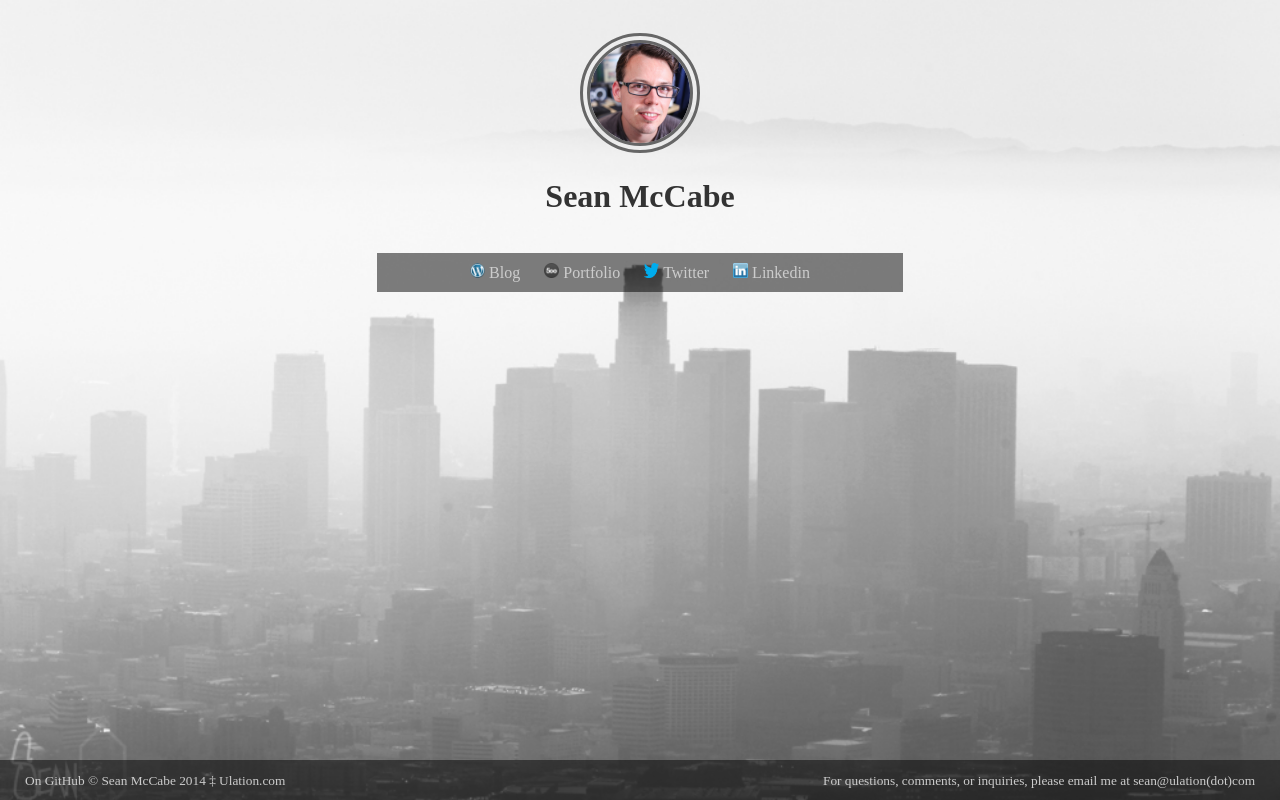
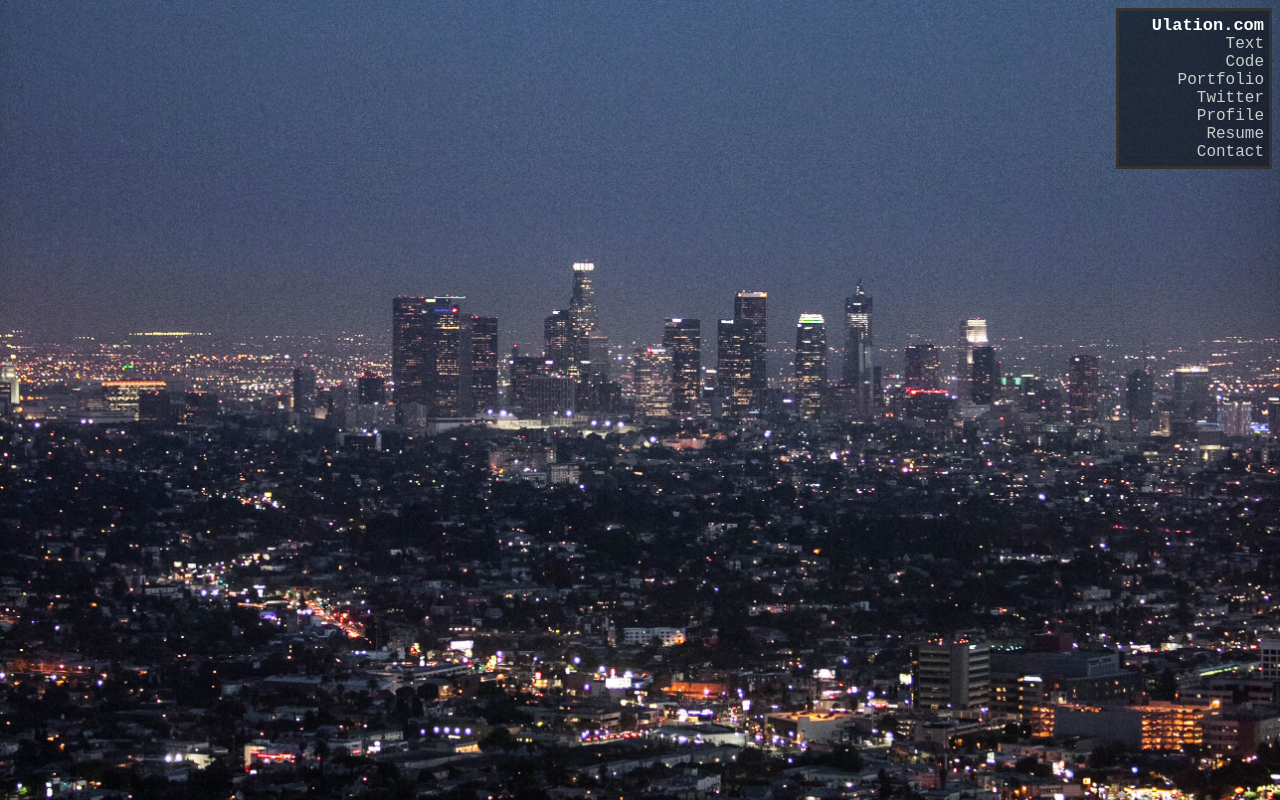
Before and after one commit to SeanLeftBelow/dotcom, a plain HTML site: page index.html in a window 1280 px wide. Drawn offline with Linux system fonts and the light colour scheme; a web font is replaced by a local one.

Commit message:
Work in progress

```diff
--- a/index.html
+++ b/index.html
@@ -7,37 +7,20 @@
   <meta name="description" content="Ulation.com" />
   <link rel="stylesheet" type="text/css" href="style.css">
   <link rel="icon" type="image/png" href="favicon.ico" />
-  <link href='http://fonts.googleapis.com/css?family=Overlock|Raleway+Dots' rel='stylesheet' type='text/css'>
   <script src="google.js" type="text/javascript"></script>
+  <link href="://fonts.googleapis.com/css?family=VT323" rel="stylesheet">
 </head>
 <body>
-  <header>
-    <img class="profile" src="img/profile.jpg" width="100px" height="100px">
-    <h1>Sean McCabe</h1>
-  <div id="header">
-    <center>
-    <ul>
-      <li>
-        <img src="icon/wordpress.png" width="15px" height="15px" />
-        <a href="http://ulation.com/blog">Blog</a></li>
-      <li>
-        <img src="icon/500px.png" width="15px" height="15px" />
-        <a href="http://500px.com/mccabester">Portfolio</a></li>
-      <li>
-        <img src="icon/twitter.png" width="15px" height="15px" />
-        <a href="https://twitter.com/SeanLeftBelow">Twitter</a></li>
-      <li>
-        <img src="icon/linkedin.png" width="15px" height="15px" />
-        <a href="http://www.linkedin.com/in/seanpmccabe">Linkedin</a></li>
+  <div id="links">
+    <ul><h1>Ulation.com</h1>
+      <li><a href="http://ulation.com/blog">Text</a></li>
+      <li><a href="https://github.com/SeanLeftBelow">Code</a></li>
+      <li><a href="http://500px.com/mccabester">Portfolio</a></li>
+      <li><a href="https://twitter.com/SeanLeftBelow">Twitter</a></li>
+      <li><a href="http://www.linkedin.com/in/seanpmccabe">Profile</a></li>
+      <li><a href="https://ulation.com/resume">Resume</a></li>
+      <li><a mail="sean@ulation.com">Contact</a></li>
     </ul>
-    </center>
   </div>
-  </header>
-<div id="footer">
-  <footer>
-    <p class="left">On <a href="https://github.com/ulation/dotcom/">GitHub</a> &copy; Sean McCabe 2014 &#8225; Ulation.com</p>
-    <p class="right">For questions, comments, or inquiries, please email me at sean&#64;ulation(dot)com <!--/ <a href="http://ulation.com/resume/">Resume</a>--></p>
-  </footer>
-</div>
 </body>
 </html>
--- a/style.css
+++ b/style.css
@@ -7,77 +7,47 @@ html {
   overflow-x: hidden;
   overflow-y: auto;
 
-  background: url(img/bg.jpg) no-repeat center center fixed;
+  background: no-repeat center center fixed,
+    url(bg/001.jpg);
   -webkit-background-size: cover;
   -moz-background-size: cover;
   -o-background-size: cover;
   background-size: cover;
   background-repeat: no-repeat;
   background-position: center center;
-   }
+  font-family: 'VT323', monospace;
+}
+h1 {
+  font-family: 'VT323', monospace;
+  font-size: 17px;
+  color: white;
+  margin: 0px;
+  padding: 0px;
+}
 
-header {
-  color: #fff;
-  text-align: center;
-  font-family: 'Raleway Dots';
-   }
-
-footer {
-  color: #ccc;
-  margin: 0px 25px 0px 25px;
-  font-size: 10pt;
-  font-family: 'Corbel';
-   }
-
-h1 {
-  color: #333;
-  font-size: 20;
-   }
+div#links {
+  float: right;
+  border: 3px solid #333;
+  position: relative;
+  width: 150px;
+  height: 100%;
+  margin: 0px;
+  padding: 0px;
+  background: rgba(0,0,0,0.5);
+}
 
 ul {
-  padding: 10px;
-  background: rgba(0,0,0,0.5);
-  width: 40%;
-   }
+  text-align: right;
+  list-style-type: none;
+  padding: 5px;
+  margin: 0px;
+}
 
 li {
-  display: inline;
-  padding: 0px 10px 0px 10px;
-   }
-
-.left {
-  float: left;
-   }
-.right {
-  float: right;
-   }
-
-img.profile {
-  margin: 25px 0px 0px 0px;
-  border: 10px double #666;
-  border-radius: 50%;
-   }
-
-div#header {
-  border: 0px;
-  width: 100%;
-  padding: 0;
-  margin: 0;
-  position: center;
-  overflow: hidden;
-  white-space: nowrap;
+  padding: 0px;
 }
 
-div#footer {
-  background: rgba(0,0,0,0.5);
-  position: absolute;
-  bottom: 0px;
-  left: 0px;
-  width: 100%;
-  height: 40px;
-  }
-
-a { color: #ccc; text-decoration: none; font-family: 'Corbel';}
+a { color: #ccc; text-decoration: none; }
 a:link { color: #ccc; text-decoration: none; }
 a:visited { color: #ccc; text-decoration: none; }
 a:active { color: #ccc; text-decoration: none; }
```
Also changed, not shown: bg/001.jpg (added), bg/002.jpg (added), favicon.gif (deleted), favicon.ico (deleted), icon/500px.png (deleted), icon/facebook.png (deleted), icon/facebook_like.png (deleted), icon/instagram.png (deleted), icon/linkedin.png (deleted), icon/twitter.png (deleted), icon/wordpress.png (deleted), 2 other files.
